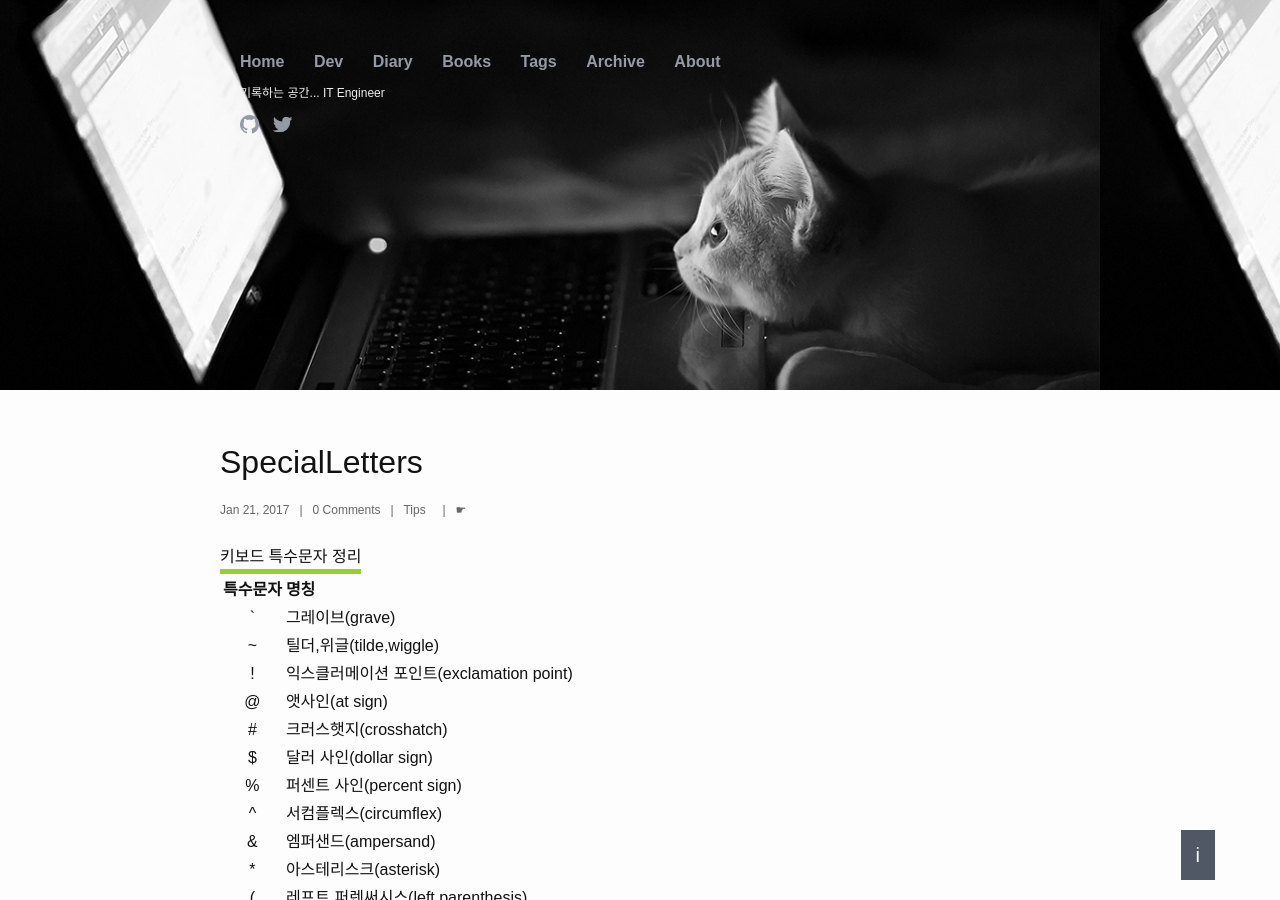
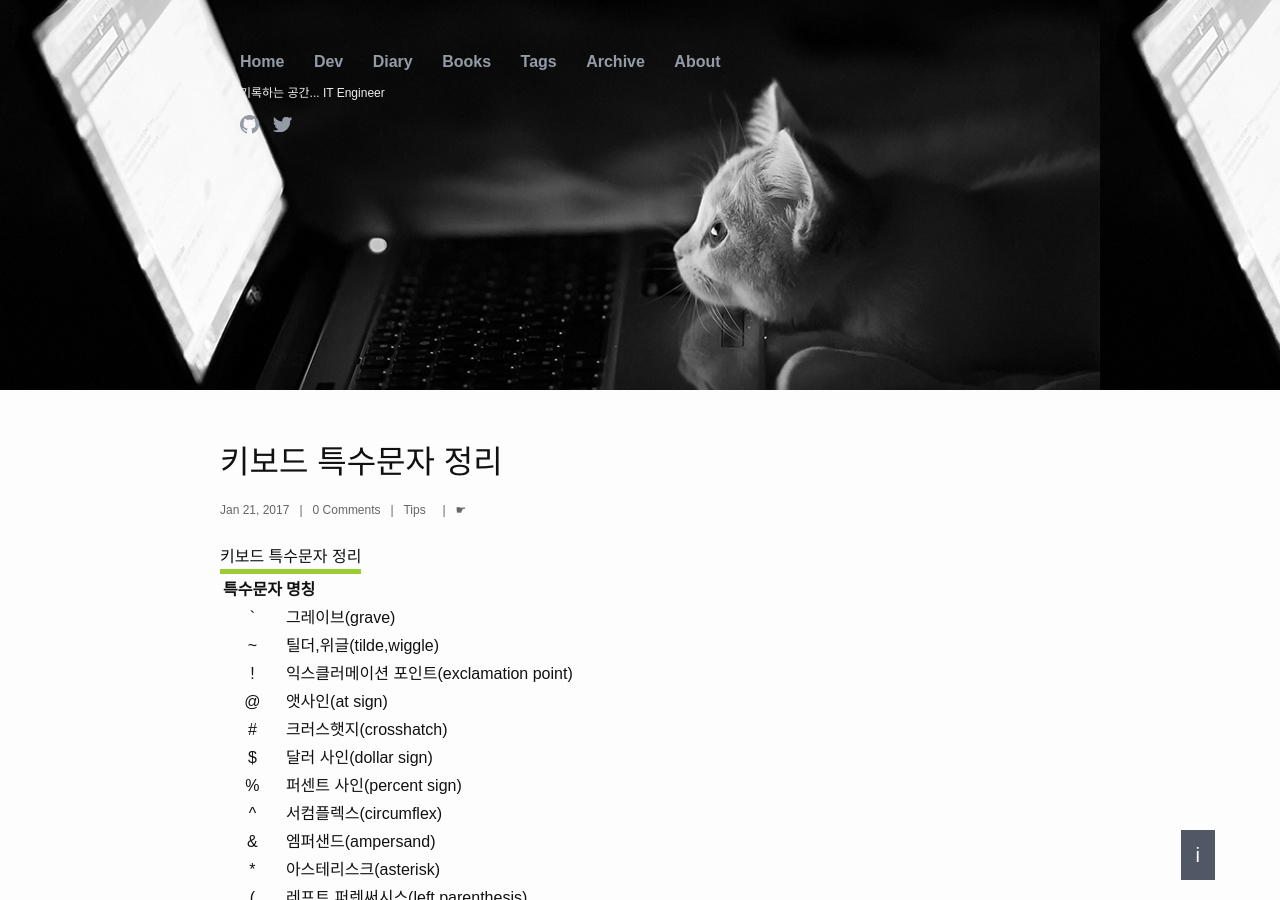
Before and after one commit to sonpro/sonpro.github.io, a Jekyll site: the page built from _posts/2017/2017-01-21-specialletters.md, in a window 1280 px wide and 900 px high. Built offline with Jekyll 4.4.1, drawn with Linux system fonts in a browser that asks for light colours; comment, search, counter and statistics services are not loaded.

Commit message:
change title

```diff
--- a/_posts/2017/2017-01-21-specialletters.md
+++ b/_posts/2017/2017-01-21-specialletters.md
@@ -3,6 +3,7 @@ layout: "post"
 title: "SpecialLetters"
 date: "2017-01-21 10:35"
 categories : Tips
+title : 키보드 특수문자 정리
 
 ---
 
```
